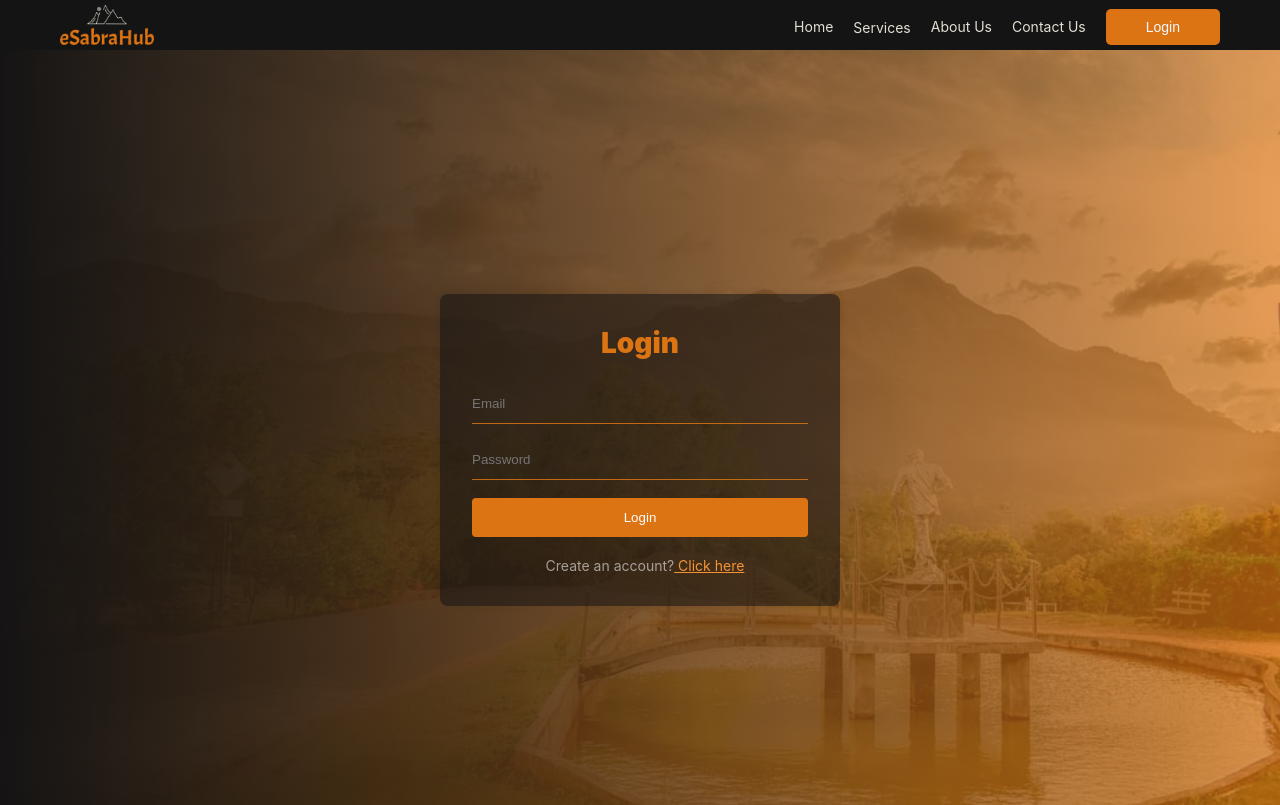
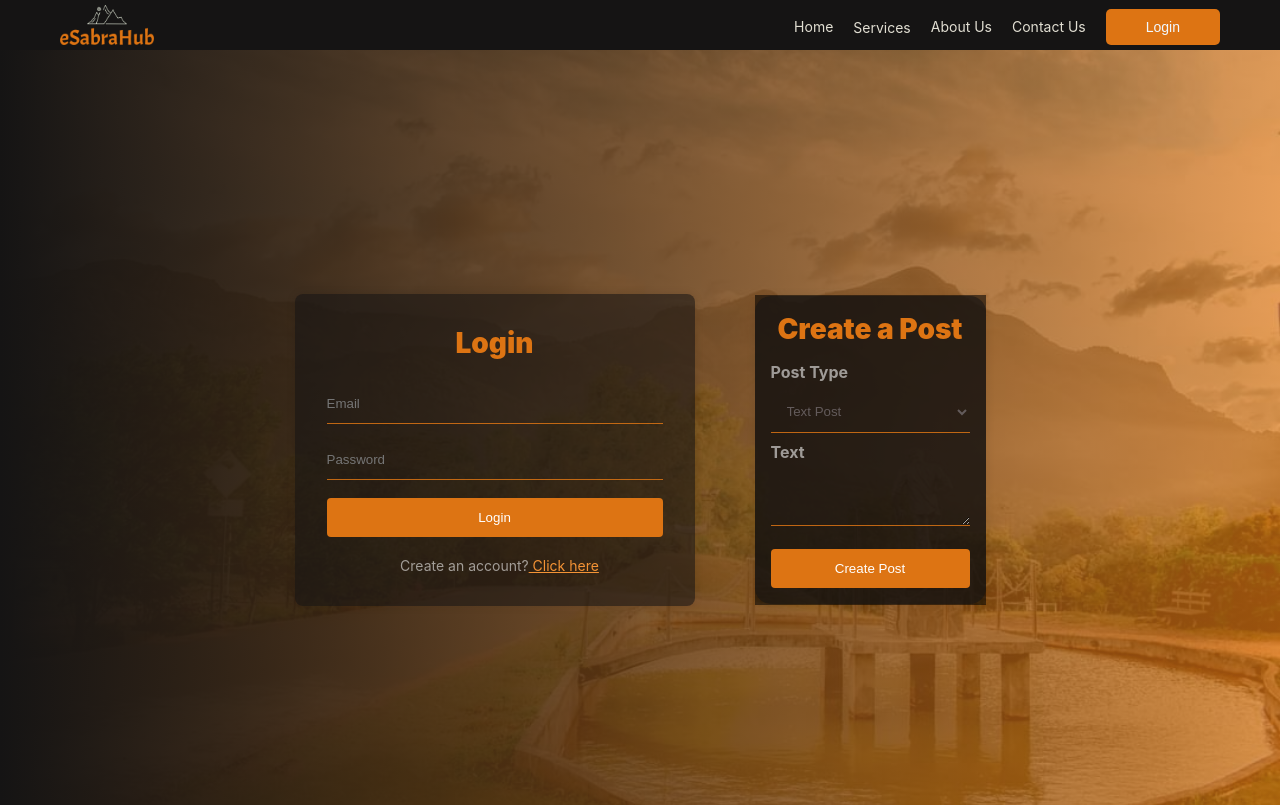
Before and after one commit to sandamini1220/eSabraHub, a React (Create React App) app in the folder frontend/: page /login in a window 1280 px wide. Shown: the top 805 px of the page. Built offline with nearby package versions, Linux system fonts and the light colour scheme.

Commit message:
Post Page
Create post page

```diff
--- a/frontend/src/Components/Login_Post_Profile/Login/Login.css
+++ b/frontend/src/Components/Login_Post_Profile/Login/Login.css
@@ -7,6 +7,7 @@
     background-position: center;
     background-repeat: no-repeat;
     background-size: cover;
+    gap: 60px;
   }
 
   .auth-form {
@@ -82,3 +83,7 @@
     color: red;
     font-size: 0.8rem;
   }
+
+  .post {
+    background-color: #0000008f;
+  }
--- a/frontend/src/Components/Login_Post_Profile/Login/Login.jsx
+++ b/frontend/src/Components/Login_Post_Profile/Login/Login.jsx
@@ -2,6 +2,7 @@ import React, { useState } from 'react';
 import { useAuth } from '../../../Context/AuthContext';
 import { useNavigate } from 'react-router-dom';
 import './Login.css';
+import PostPage from '../../../Pages/PostPage';
 
 const Login = () => {
   const [isSignup, setIsSignup] = useState(false);
@@ -126,6 +127,9 @@ const Login = () => {
           )}
         </div>
       </form>
+      <div className='post'>
+        <PostPage />
+      </div>
     </div>
   );
 };
--- a/frontend/src/Components/Login_Post_Profile/Post_Page/Post.css
+++ b/frontend/src/Components/Login_Post_Profile/Post_Page/Post.css
@@ -0,0 +1,89 @@
+.post-form-container {
+    display: flex;
+    justify-content: center;
+    align-items: center;
+    min-height: 100vh;
+    background: linear-gradient(to right, #151414, #dd7513b3), url('../../../Assets/hero-eSabraHub.jpg');
+    background-position: center;
+    background-repeat: no-repeat;
+    background-size: cover;
+    gap: 20px;
+    margin-bottom: 10px;
+    padding: 0 20px;
+  }
+
+  .post-form {
+    background: #15141493;
+    padding: 1rem;
+    border-radius: 16px;
+    box-shadow: 0 0 10px rgba(0, 0, 0, 0.1);
+    max-width: 100%;
+    width: 100%;
+    margin-bottom: 0.1px;
+    margin-top: 1px;
+  }
+
+  .post-form h2 {
+    margin-bottom: 1rem;
+    text-align: center;
+    color: #dd7413;
+    font-weight: 900;
+    font-size: 28px;
+  }
+
+  .post-form label {
+    color: #ffffff8f;
+    margin-bottom: 5rem;
+    display: block;
+    font-weight: bold;
+  }
+
+  .post-form input,
+  .post-form textarea,
+  .post-form select {
+    width: 100%;
+    padding: 0.75rem;
+    margin: 0.5rem 0;
+    border: none;
+    outline: none;
+    background-color: transparent;
+    border-bottom: 1px solid #dd7513d7;
+    color: rgb(99, 91, 91);
+  }
+
+  .post-form textarea {
+    height: 55px;
+    resize: horizontal;
+  }
+
+  .post-form button {
+    width: 100%;
+    margin-top: 10px;
+    padding: 0.75rem;
+    background-color: #dd7413;
+    color: #ffffff;
+    border: none;
+    border-radius: 4px;
+    cursor: pointer;
+  }
+
+  .post-form button:hover {
+    background-color: #dd7513b9;
+  }
+
+  .post-form .form-group {
+    margin-bottom: 1px;
+  }
+
+  .post-form .form-group label {
+    display: block;
+    margin-bottom: 1px;
+    font-weight: bold;
+  }
+
+  .post-form p {
+    color: white;
+    margin-top: 20px;
+    font-size: 14px;
+    text-align: center;
+  }
--- a/frontend/src/Components/Login_Post_Profile/Post_Page/Post.jsx
+++ b/frontend/src/Components/Login_Post_Profile/Post_Page/Post.jsx
@@ -0,0 +1,100 @@
+import React, { useState } from 'react';
+import './Post.css';
+
+function Post() {
+  const [postType, setPostType] = useState('text');
+  const [textData, setTextData] = useState({ text: '' });
+  const [mediaData, setMediaData] = useState({ caption: '', photos: [], videos: [] });
+
+  const handleTextChange = (e) => {
+    const { name, value } = e.target;
+    setTextData({ ...textData, [name]: value });
+  };
+
+  const handleMediaChange = (e) => {
+    const { name, value, files } = e.target;
+    if (name === 'photos' || name === 'videos') {
+      setMediaData({ ...mediaData, [name]: [...files] });
+    } else {
+      setMediaData({ ...mediaData, [name]: value });
+    }
+  };
+
+  const handleSubmit = (e) => {
+    e.preventDefault();
+    if (postType === 'text') {
+      console.log('Text Post Created:', textData);
+    } else {
+      console.log('Media Post Created:', mediaData);
+    }
+    // Reset form data
+    setTextData({ text: '' });
+    setMediaData({ caption: '', photos: [], videos: [] });
+  };
+
+  return (
+    <form className="post-form" onSubmit={handleSubmit}>
+      <h2>Create a Post</h2>
+      <div className="form-group">
+        <label htmlFor="postType">Post Type</label>
+        <select id="postType" value={postType} onChange={(e) => setPostType(e.target.value)}>
+          <option value="text">Text Post</option>
+          <option value="media">Media Post</option>
+        </select>
+      </div>
+
+      {postType === 'text' && (
+        <div className="form-group">
+          <label htmlFor="text">Text</label>
+          <textarea
+            id="text"
+            name="text"
+            value={textData.text}
+            onChange={handleTextChange}
+          ></textarea>
+        </div>
+      )}
+
+      {postType === 'media' && (
+        <>
+          <div className="form-group">
+            <label htmlFor="caption">Caption</label>
+            <input
+              type="text"
+              id="caption"
+              name="caption"
+              value={mediaData.caption}
+              onChange={handleMediaChange}
+            />
+          </div>
+          <div className="form-group">
+            <label htmlFor="photos">Photos</label>
+            <input
+              type="file"
+              id="photos"
+              name="photos"
+              accept="image/*"
+              multiple
+              onChange={handleMediaChange}
+            />
+          </div>
+          <div className="form-group">
+            <label htmlFor="videos">Videos</label>
+            <input
+              type="file"
+              id="videos"
+              name="videos"
+              accept="video/*"
+              multiple
+              onChange={handleMediaChange}
+            />
+          </div>
+        </>
+      )}
+
+      <button type="submit">Create Post</button>
+    </form>
+  );
+}
+
+export default Post;
--- a/frontend/src/Pages/PostPage.jsx
+++ b/frontend/src/Pages/PostPage.jsx
@@ -1,9 +1,10 @@
 import React from 'react'
+import Post from '../Components/Login_Post_Profile/Post_Page/Post'
 
 const PostPage = () => {
   return (
     <div>
-      post
+      <Post />
     </div>
   )
 }
```
